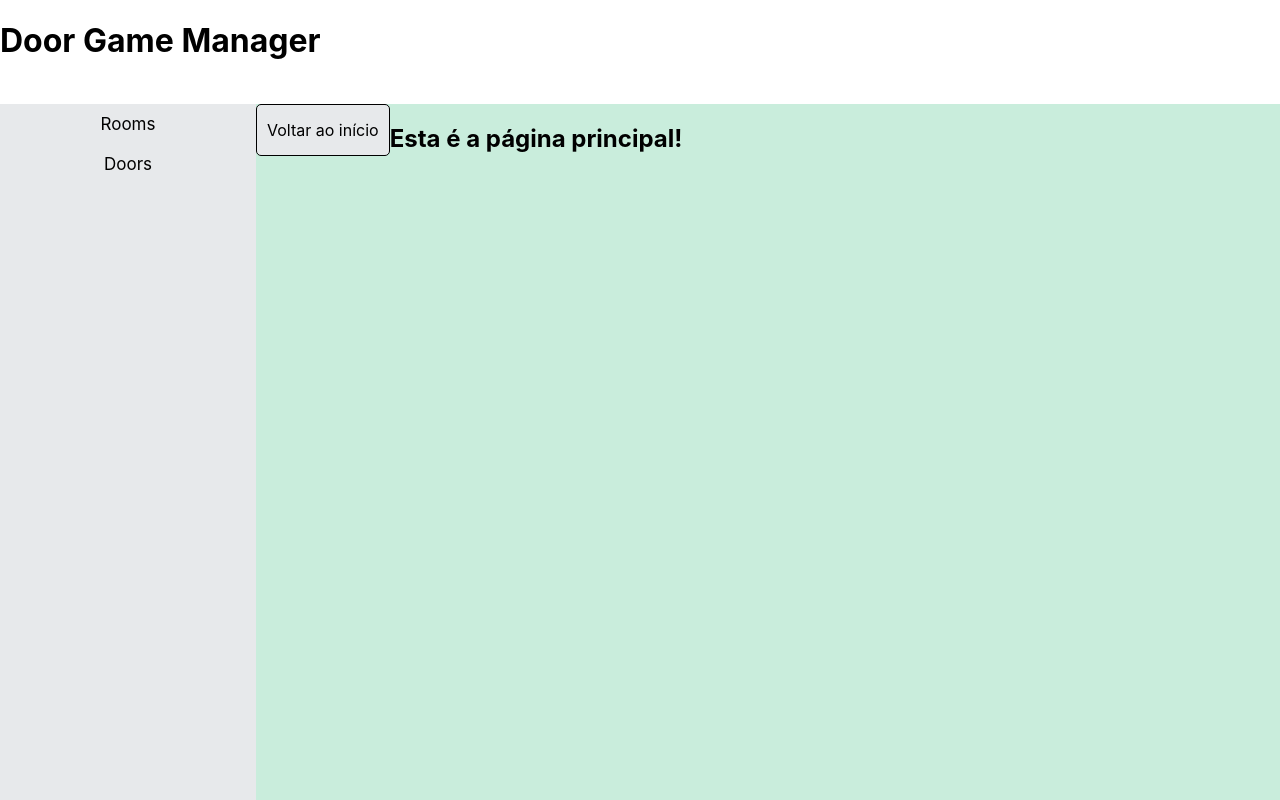
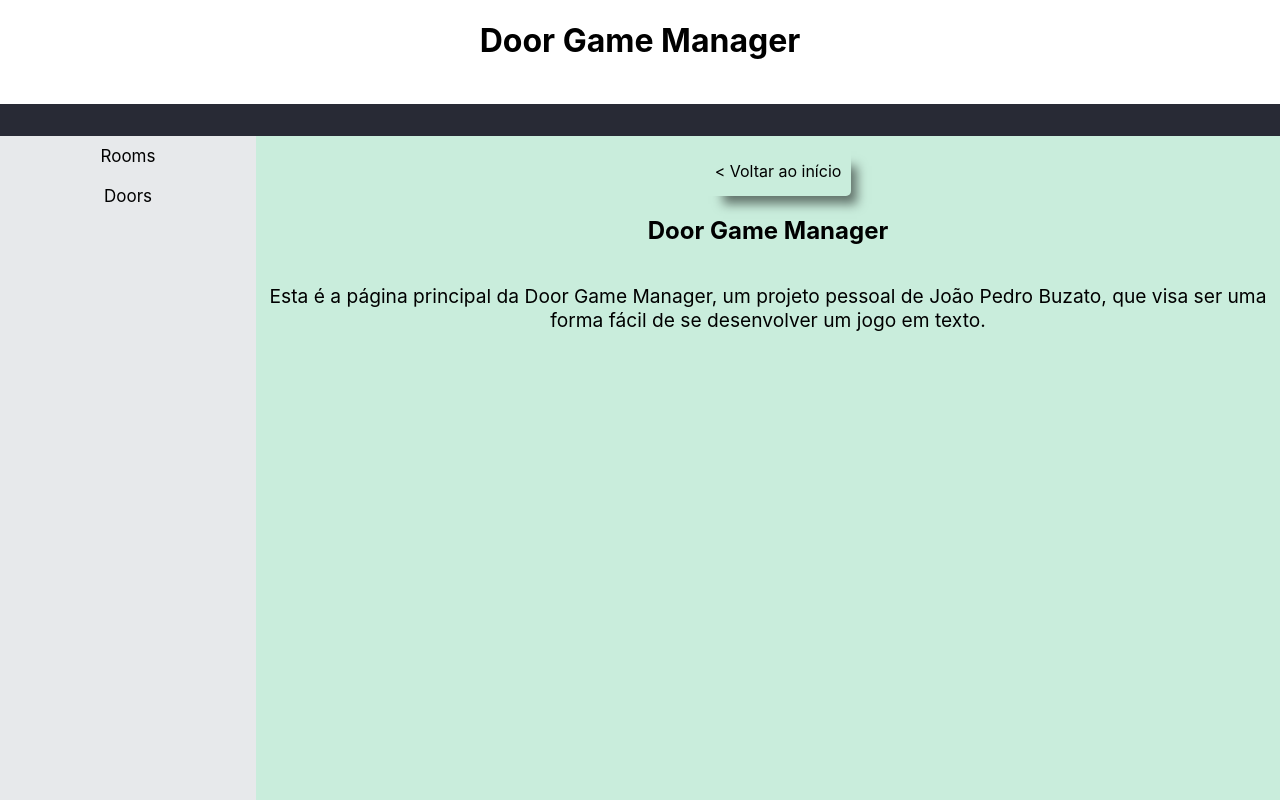
Before and after one commit to joaobuzato/door-game-manager, a React (Create React App) app: page / in a window 1280 px wide. Built offline with nearby package versions, Linux system fonts and the light colour scheme.

Commit message:
adicionando formulario de cadastro e edição de room

```diff
--- a/package.json
+++ b/package.json
@@ -10,6 +10,7 @@
     "@types/node": "^16.18.36",
     "@types/react": "^18.2.12",
     "@types/react-dom": "^18.2.5",
+    "formik": "^2.4.2",
     "react": "^18.2.0",
     "react-dom": "^18.2.0",
     "react-scripts": "5.0.1",
--- a/src/components/Header.module.css
+++ b/src/components/Header.module.css
@@ -1,5 +1,15 @@
 .header {
   width: 100vw;
   height: 13vh;
+  min-height: 80px;
   background-color: #fff;
+  display:flex;
+  flex-wrap: wrap;
+  justify-content:space-around;
 }
+
+nav {
+  width: 100%;
+  height: 4vh;
+  background-color: #282A35;
+}
--- a/src/components/Header.tsx
+++ b/src/components/Header.tsx
@@ -2,8 +2,11 @@ import styles from "./Header.module.css";
 
 export default function Header() {
   return (
-    <header className={styles.header}>
-      <h1>Door Game Manager</h1>
-    </header>
+    <>
+      <header className={styles.header}>
+        <h1>Door Game Manager</h1>
+      </header>
+      <nav></nav>
+    </>
   );
 }
--- a/src/components/Home.module.css
+++ b/src/components/Home.module.css
@@ -0,0 +1,9 @@
+.title {
+    min-width: 100%;
+    text-align: center;
+}
+
+.paragraph {
+    text-align: center;
+    font-size: 1.2em;
+}
--- a/src/components/Home.tsx
+++ b/src/components/Home.tsx
@@ -1,7 +1,12 @@
+import styles from "./Home.module.css";
+
 export default function Home() {
   return (
     <>
-      <h2>Esta é a página principal!</h2>
+      <h2 className={styles.title}>Door Game Manager</h2>
+      <p className={styles.paragraph}>
+        {`Esta é a página principal da Door Game Manager, um projeto pessoal de João Pedro Buzato, que visa ser uma forma fácil de se desenvolver um jogo em texto. `}
+      </p>
     </>
   );
 }
--- a/src/components/Main.module.css
+++ b/src/components/Main.module.css
@@ -1,6 +1,18 @@
 .main {
+    width: 80vw;
+    height: 83vh;
+    background-color: #C9EDDC;
     display: flex;
-    width: 80vw;
-    height: 87vh;
-    background-color: #C9EDDC;
+    flex-wrap: wrap;
+    flex-direction: column;
+    align-items: center;
+
+
 }
+
+.main button {
+    margin-left: 20px;
+    margin-top: 10px;
+    min-width: 100px;
+
+}
--- a/src/components/Main.tsx
+++ b/src/components/Main.tsx
@@ -15,7 +15,7 @@ export default function Main(props: {
   return (
     <main className={styles.main}>
       <Button value="main" onClick={setPageHandler}>
-        Voltar ao início
+        {"< Voltar ao início"}
       </Button>
       {props.page === "main" && <Home></Home>}
       {props.page === "listRoom" && <ListRoom></ListRoom>}
--- a/src/components/Menu.module.css
+++ b/src/components/Menu.module.css
@@ -1,6 +1,6 @@
 .aside {
   width: 20vw;
-  height: 87vh;
+  height: 83vh;
   background-color: #E7E9EB;
   display: flex;
   flex-wrap: wrap;
--- a/src/components/Room/ListRoom.tsx
+++ b/src/components/Room/ListRoom.tsx
@@ -1,9 +1,12 @@
 import React, { useEffect, useState } from "react";
 import Http from "../../http/Http";
 import { Room } from "../../types";
+import RoomForm from "./RoomForm";
+import Button from "../UI/Button";
 
 export default function ListRoom() {
   const [rooms, setRooms] = useState(Array<Room>);
+  const [form, setForm] = useState(<></>);
 
   useEffect(() => {
     Http.get<Room>("/rooms", {}).then((responseRooms) => {
@@ -12,7 +15,8 @@ export default function ListRoom() {
   }, []);
 
   const editHandler = (event: React.MouseEvent<HTMLButtonElement>) => {
-    console.log(event.currentTarget.value);
+    const room_id = Number(event.currentTarget.value);
+    setForm(<RoomForm room_id={room_id}></RoomForm>);
   };
   const deleteHandler = (event: React.MouseEvent<HTMLButtonElement>) => {
     const id = Number(event.currentTarget.value);
@@ -29,18 +33,19 @@ export default function ListRoom() {
   };
   return (
     <>
+      {form}
       <h2>Rooms List</h2>
       <ul>
         {rooms.map((room) => {
           return (
             <li key={room.id}>
               {room.title}
-              <button value={room.id} onClick={editHandler}>
+              <Button value={room.id} onClick={editHandler}>
                 edit
-              </button>
-              <button value={room.id} onClick={deleteHandler}>
+              </Button>
+              <Button value={room.id} onClick={deleteHandler}>
                 delete
-              </button>
+              </Button>
             </li>
           );
         })}
--- /dev/null
+++ b/src/components/Room/RoomForm.module.css
@@ -0,0 +1,13 @@
+.form {
+    margin: 30px;
+    padding:30px;
+    width: 60%;
+    border: 2px solid black;
+    display: flex;
+    flex-direction: column;
+    align-items: center;
+}
+
+.id {
+    display: none;
+}
--- /dev/null
+++ b/src/components/Room/RoomForm.tsx
@@ -0,0 +1,83 @@
+import styles from "./RoomForm.module.css";
+import { Formik } from "formik";
+
+export default function RoomForm(props: { room_id?: number }) {
+  return (
+    <Formik
+      initialValues={{ id: 0, title: "", text: "", path: "" }}
+      validate={(values) => {
+        const errors = { title: "" };
+        if (!values.title) {
+          errors.title = "Required";
+        }
+        return errors;
+      }}
+      onSubmit={(values, { setSubmitting }) => {
+        console.log(JSON.stringify(values, null, 2));
+        setSubmitting(false);
+      }}
+    >
+      {({
+        values,
+        errors,
+        touched,
+        dirty,
+        handleChange,
+        handleBlur,
+        handleSubmit,
+        handleReset,
+        isSubmitting,
+      }) => (
+        <form className={styles.form} onSubmit={handleSubmit}>
+          <h2>{props.room_id ? "Update Room" : "Insert a Room"}</h2>
+          <input
+            className={styles.id}
+            type="number"
+            name="id"
+            defaultValue={props.room_id ?? 0}
+          />
+          <label htmlFor="title">
+            Title
+            <input
+              type="text"
+              placeholder="Insert title"
+              name="title"
+              id="title"
+              onChange={handleChange}
+              value={values.title}
+            />
+            {errors.title && touched.title && errors.title}
+          </label>
+          <label htmlFor="text">
+            Text
+            <input
+              type="textarea"
+              name="text"
+              placeholder="text"
+              id="text"
+              onChange={handleChange}
+              value={values.text}
+            />
+            {errors.text && touched.text && errors.text}
+          </label>
+          <label htmlFor="path">
+            Path
+            <input
+              type="text"
+              name="path"
+              id="path"
+              placeholder="Insert path"
+              onChange={handleChange}
+              value={values.path}
+            />
+            {errors.path && touched.path && errors.path}
+          </label>
+
+          <button type="submit" disabled={isSubmitting}>
+            Salvar
+          </button>
+        </form>
+      )}
+    </Formik>
+  );
+}
--- a/src/components/UI/Button.module.css
+++ b/src/components/UI/Button.module.css
@@ -1,10 +1,12 @@
 .button {
     all:unset;
-    background-color: #E7E9EB;
+
     height: 30px;
-    padding:10px;
+    padding: 10px;
     border-radius: 5px;
-    border: 1px solid black;
+    -webkit-box-shadow: 12px 14px 10px -6px rgba(0,0,0,0.51);
+    -moz-box-shadow: 12px 14px 10px -6px rgba(0,0,0,0.51);
+    box-shadow: 12px 14px 10px -6px rgba(0,0,0,0.51);
 }
 
 .button:hover {
```
Also changed, not shown: 1 other file (tests, documents, lock files or other folders).
